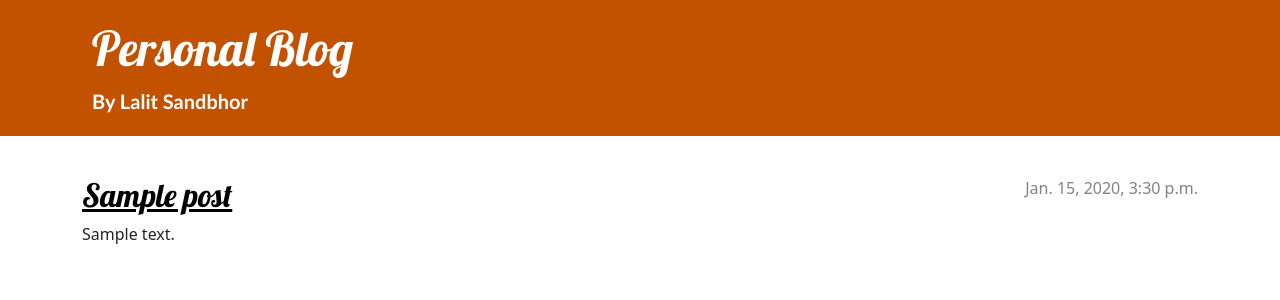
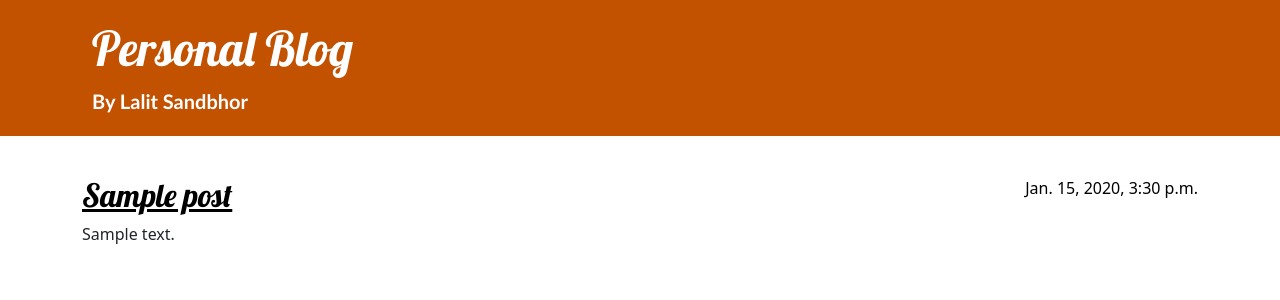
Before and after one commit to lalit-8/my-first-blog, a Django app: page / in a window 1280 px wide. Shown: the top 300 px of the page. Run offline with Django 3.2, Linux system fonts and the light colour scheme; tables that the repository leaves empty hold one stand-in row (values such as "Sample post").

Commit message:
Update date and time colour

```diff
--- a/blog/static/css/blog.css
+++ b/blog/static/css/blog.css
@@ -37,7 +37,7 @@ h4
 }
 
 .date {
-    color: #828282;
+    color: #000000;
 }
 
 .save {
```
